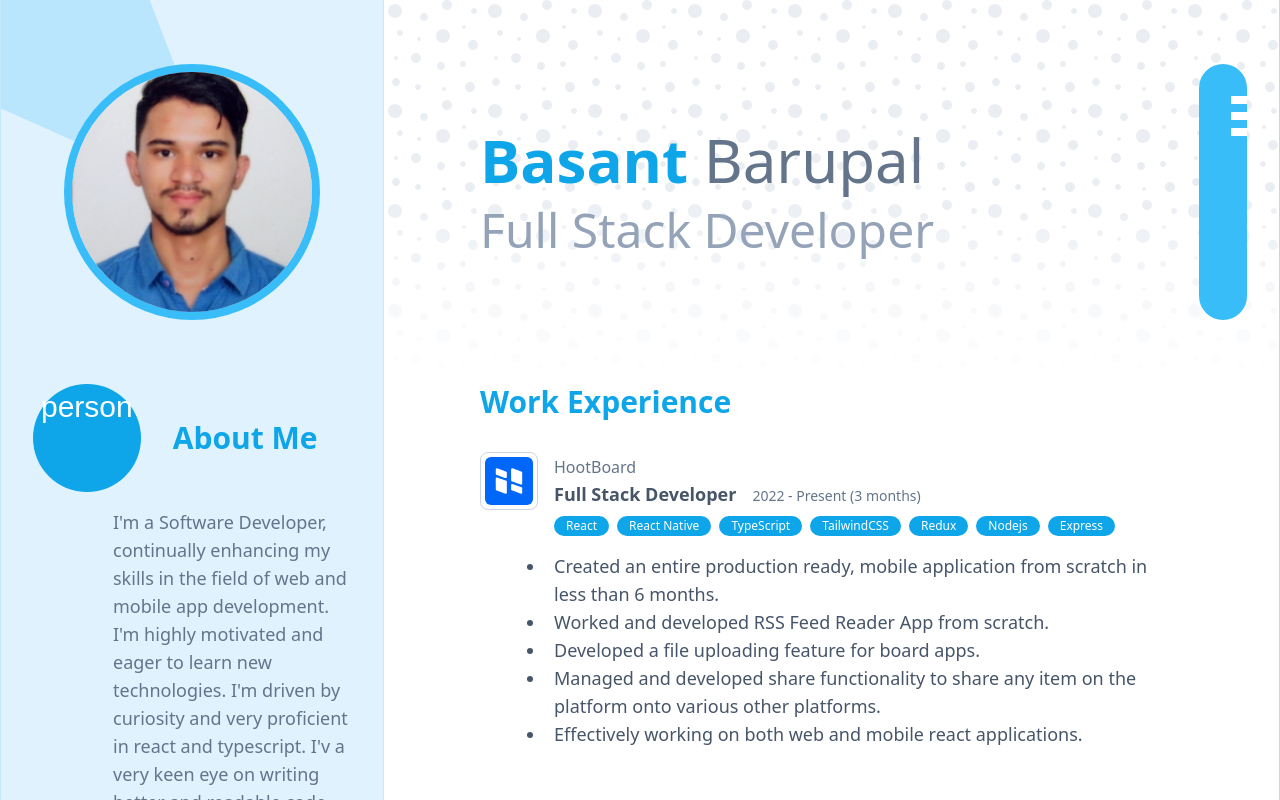
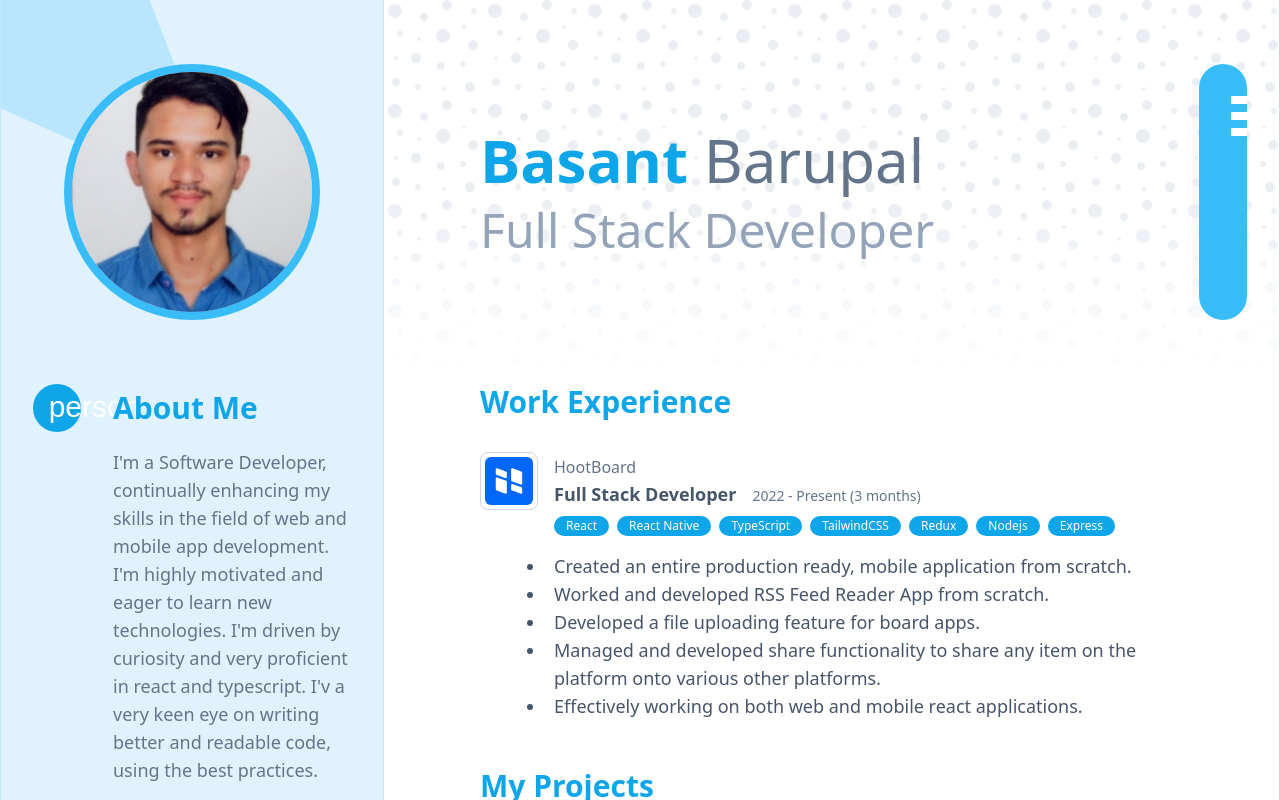
Before and after one commit to curiosbasant/my-ideations, a Next.js app: page /resume in a window 1280 px wide. Shown: the top 800 px of the page. Built offline with nearby package versions, Linux system fonts and the light colour scheme; a web font is replaced by a local one.

Commit message:
style: :lipstick: fix `font-icon` classes

```diff
--- a/src/app/resume/page.tsx
+++ b/src/app/resume/page.tsx
@@ -16,7 +16,7 @@ const WORK_EXPERIENCE = [
     leftOn: null as Date | null,
     skills: ['React', 'React Native', 'TypeScript', 'TailwindCSS', 'Redux', 'Nodejs', 'Express'],
     points: [
-      'Created an entire production ready, mobile application from scratch in less than 6 months.',
+      'Created an entire production ready, mobile application from scratch.',
       'Worked and developed RSS Feed Reader App from scratch.',
       'Developed a file uploading feature for board apps.',
       'Managed and developed share functionality to share any item on the platform onto various other platforms.',
@@ -197,7 +197,7 @@ export default function ResumePage() {
                           </li>
                         ))}
                       </ul>
-                      <ul className='mt-4 -ml-2'>
+                      <ul className='-ml-2 mt-4'>
                         {company.points.map((point, i) => (
                           <li className='list-disc pl-2' key={i}>
                             <p className=''>{point}</p>
@@ -323,7 +323,7 @@ function Asides(props: PropsWithChildren<{ icon?: string; label: string }>) {
           className={`aspect-square shrink-0 basis-12 rounded-full p-2 text-center text-white ${
             props.icon ? 'bg-sky-500' : ''
           } `}>
-          <span className='mt-px font-icon text-3xl'>{props.icon}</span>
+          <span className='m-auto font-icon text-3xl'>{props.icon}</span>
         </div>
         <h3 className='text-3xl font-bold text-sky-500'>{props.label}</h3>
       </div>
@@ -338,7 +338,7 @@ function Range(props: { value?: string | number }) {
       <div
         className='relative h-full rounded-full bg-sky-400 shadow shadow-sky-200'
         style={{ width: (props.value ?? 50) + '%' }}>
-        <span className='absolute right-0 top-1/2 h-5 w-5 translate-x-1/2 -translate-y-1/2 rounded-full border bg-white shadow'></span>
+        <span className='absolute right-0 top-1/2 h-5 w-5 -translate-y-1/2 translate-x-1/2 rounded-full border bg-white shadow'></span>
       </div>
     </div>
   )
--- a/src/globals.css
+++ b/src/globals.css
@@ -19,47 +19,17 @@
   textarea {
     @apply border-inherit focus:outline-none focus:ring-transparent;
   }
+
+  .font-icon,
+  .font-icon-outline {
+    width: 1ch;
+    line-height: 1 !important;
+    @apply box-content block aspect-square text-2xl;
+  }
 }
 
 @layer components {
-  .font-icon,
-  .font-icon-outline {
-    width: 1ch;
-    font-variation-settings: 'FILL' 1, 'wght' 400, 'GRAD' 0, 'opsz' 48;
-    line-height: 1 !important;
-    @apply box-content block aspect-square text-2xl;
-  }
-  .font-icon-outline {
-    font-family: var(--material-icons);
-    font-variation-settings: 'FILL' 0, 'wght' 400, 'GRAD' 0, 'opsz' 48;
-  }
-
   :is(.font-icon, .font-icon-outline):not(:is(a, button)) {
     @apply cursor-default;
   }
-
-  /* Icon */
-  .icon,
-  .icon-fill,
-  .icon-outline {
-    @apply inline-block whitespace-nowrap align-middle text-2xl font-normal normal-case not-italic !leading-none tracking-normal;
-    word-wrap: normal;
-    direction: ltr;
-  }
-  .icon,
-  .icon-fill {
-    font-family: 'Material Symbols Rounded';
-    font-variation-settings: 'FILL' 0, 'wght' 300, 'GRAD' 0, 'opsz' 48;
-  }
-  .icon-fill {
-    font-variation-settings: 'FILL' 1, 'wght' 300, 'GRAD' 0, 'opsz' 48;
-  }
-  .icon-outline {
-    font-family: 'Material Symbols Outlined';
-  }
 }
-
-.font-icon,
-.font-icon-outline {
-  line-height: 1 !important;
-}
--- a/tailwind.config.ts
+++ b/tailwind.config.ts
@@ -1,5 +1,5 @@
-import type {Config} from 'tailwindcss'
-import plugin from "tailwindcss/plugin";
+import type { Config } from 'tailwindcss'
+import plugin from 'tailwindcss/plugin'
 
 export default {
   content: ['./src/(app|pages)/**/*.tsx', './src/*/components/**/*.tsx'],
@@ -23,8 +23,14 @@ export default {
       },
       flex: { 2: '2 1 auto', 3: '3 1 auto' },
       fontFamily: {
-        icon: 'var(--material-icons)',
-        'icon-outline': 'var(--material-icons)',
+        icon: [
+          'var(--material-icons)',
+          { fontVariationSettings: "'FILL' 1, 'wght' 400, 'GRAD' 0, 'opsz' 48" },
+        ],
+        'icon-outline': [
+          'var(--material-icons)',
+          { fontVariationSettings: "'FILL' 0, 'wght' 400, 'GRAD' 0, 'opsz' 48" },
+        ],
       },
       fontSize: {
         xxs: ['0.625rem', '0.75rem'],
```
